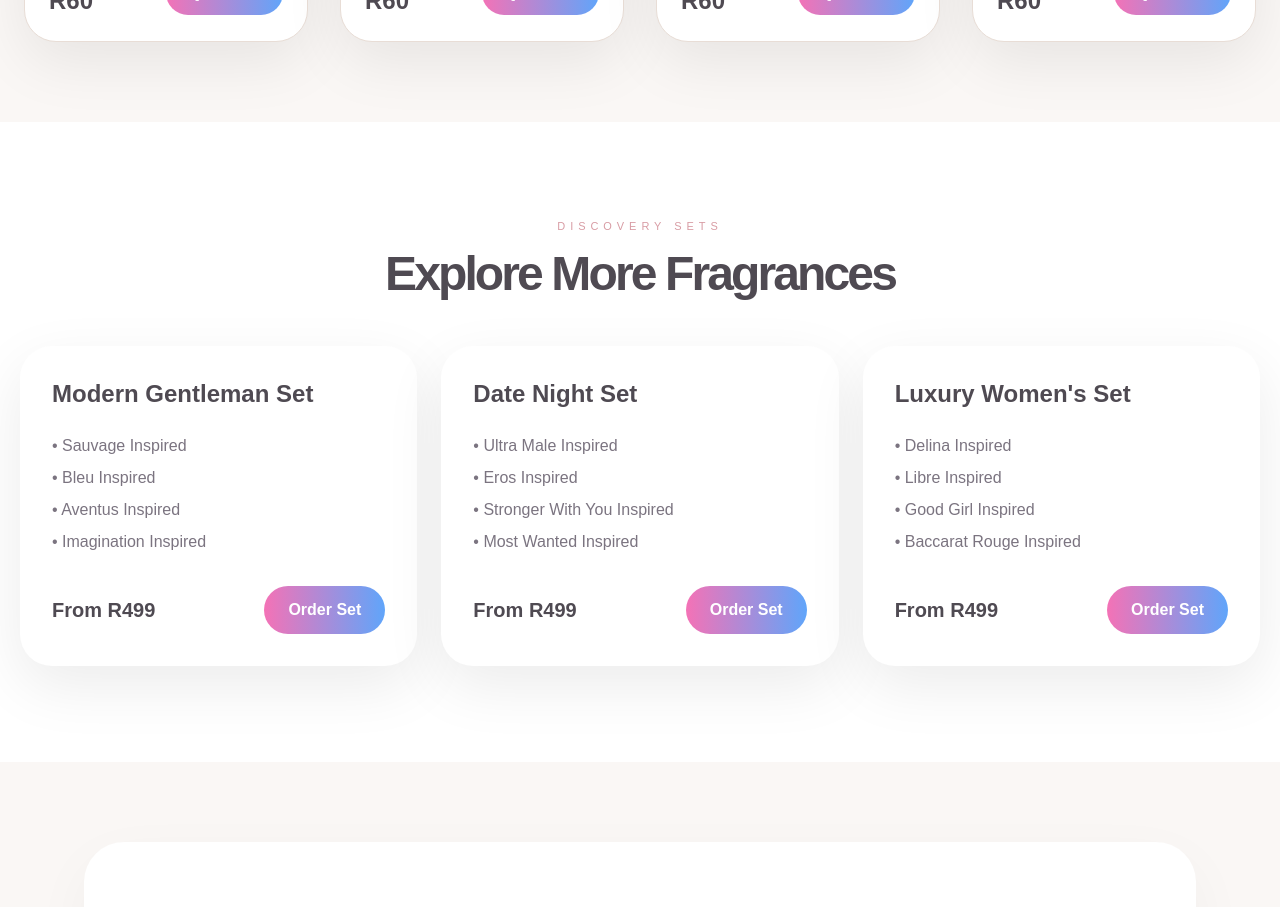
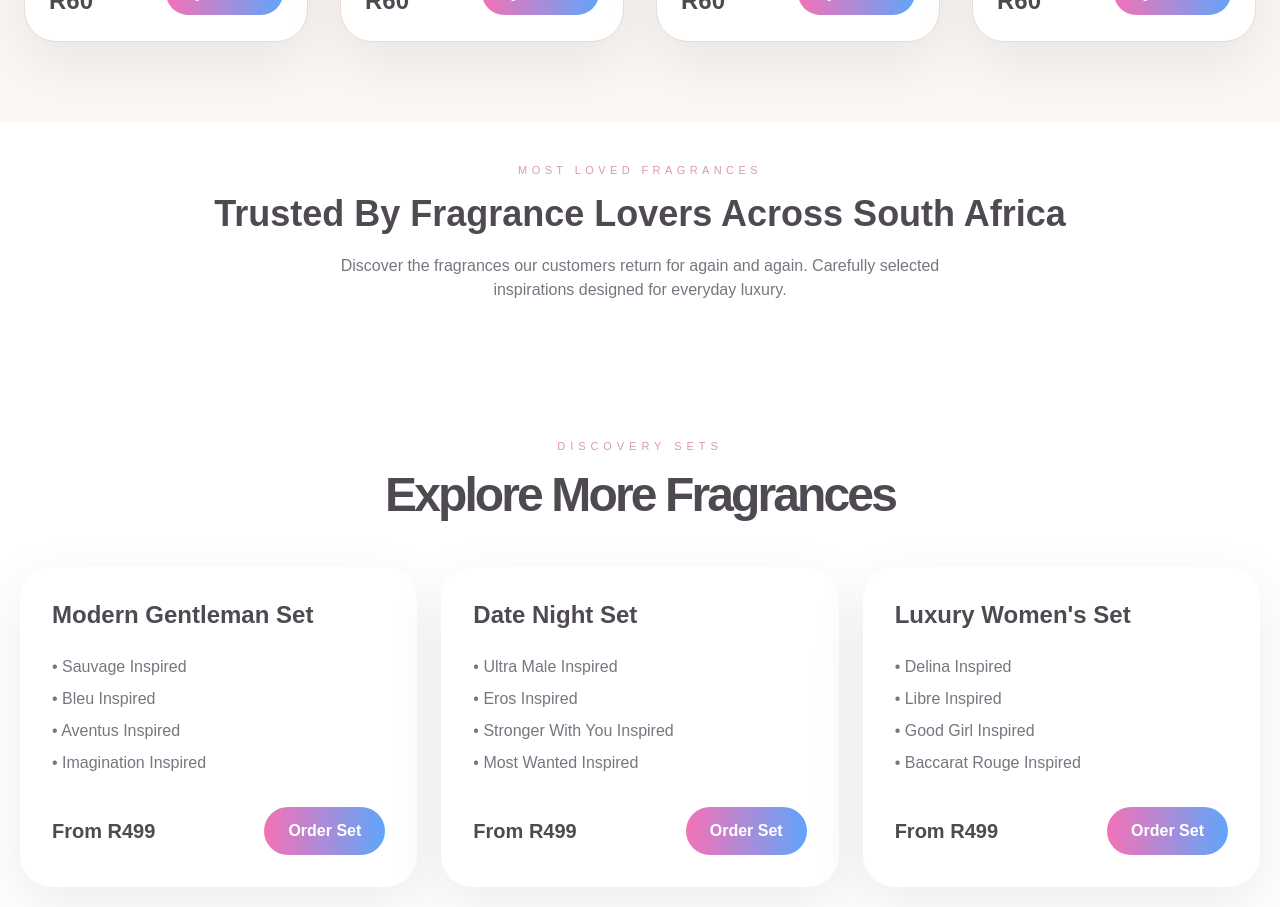
Before and after one commit to Foreign2009/maison-skye-rose, a Next.js app: page / in a window 1280 px wide. Shown: the part 3620-4527 px from the top of the page. Built offline with nearby package versions, Linux system fonts and the light colour scheme.

Commit message:
Add homepage conversion banners

```diff
--- a/app/page.tsx
+++ b/app/page.tsx
@@ -132,6 +132,24 @@
         <BestSellers onQuickAdd={(fragrance) => setSelectedFragrance(fragrance)} />
       </section>
 
+      {/* New "Most Loved Fragrances" Section Added Directly Here */}
+      <section className="bg-white py-10">
+        <div className="mx-auto max-w-5xl px-5 text-center">
+          <p className="text-[11px] uppercase tracking-[0.4em] text-[#d89ca4]">
+            Most Loved Fragrances
+          </p>
+
+          <h3 className="mt-4 text-2xl md:text-4xl font-black text-[#4f4a52]">
+            Trusted By Fragrance Lovers Across South Africa
+          </h3>
+
+          <p className="mt-5 text-sm md:text-base text-[#7b7480] max-w-2xl mx-auto">
+            Discover the fragrances our customers return for again and again.
+            Carefully selected inspirations designed for everyday luxury.
+          </p>
+        </div>
+      </section>
+
       {/* 3. Discovery Sets - bg-white */}
       <section className="bg-white">
         <DiscoverySets />
```
